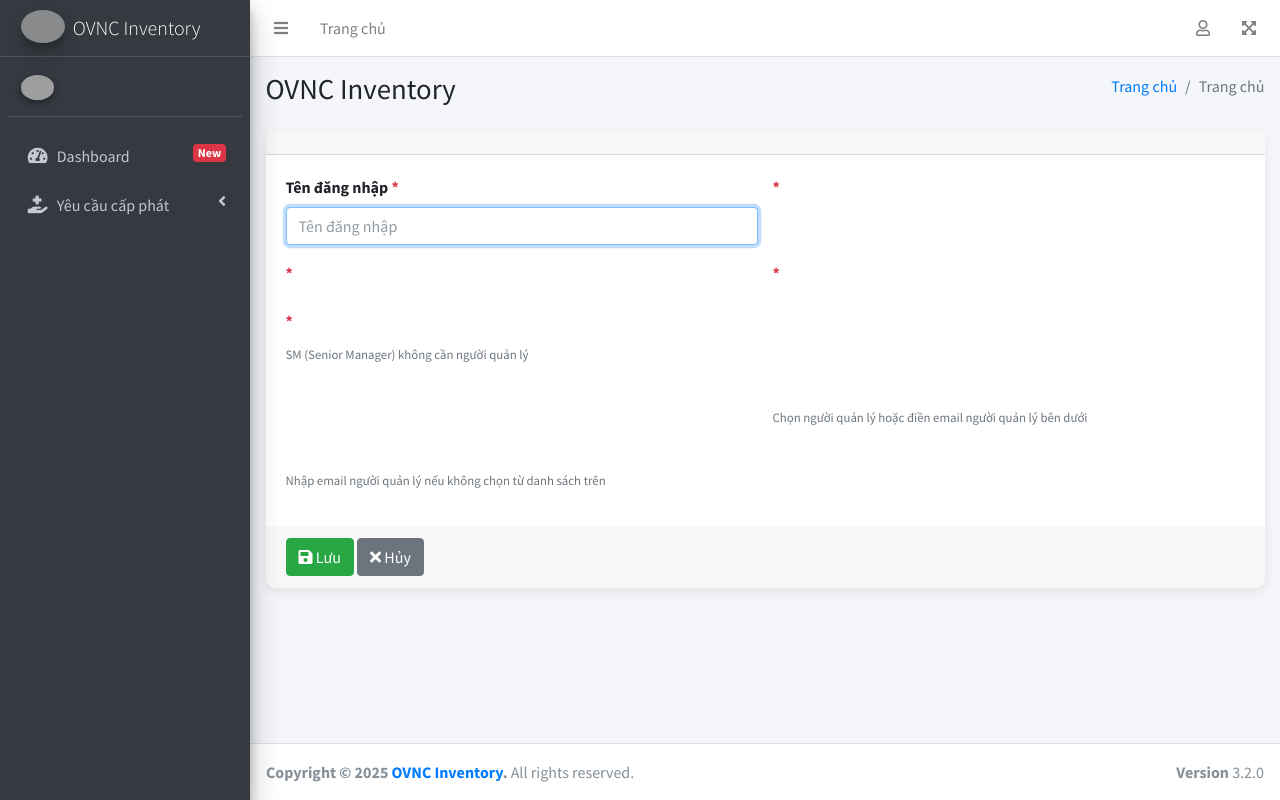
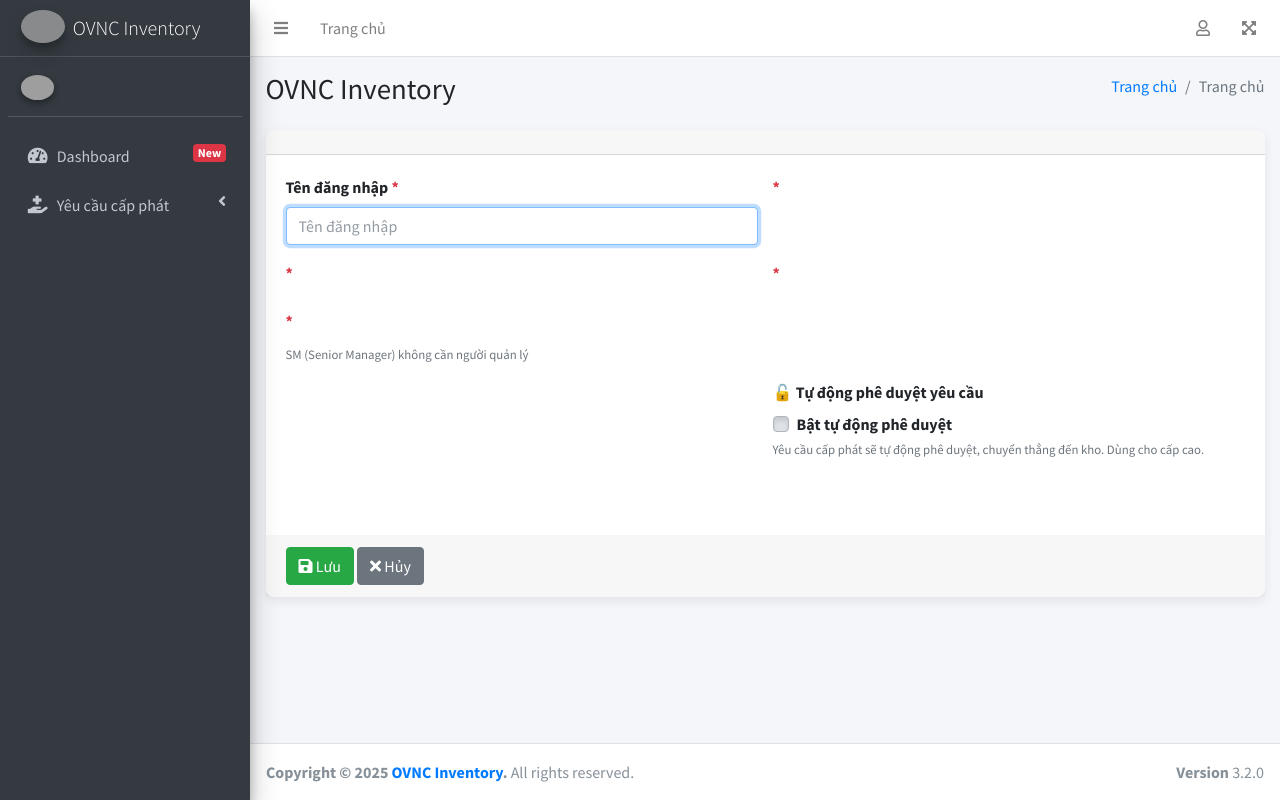
Before and after one commit to VuViet217/gakho, a Django app: template myproject/templates/accounts/user_form.html in a window 1280 px wide. Run offline with Django 5.2, Linux system fonts and the light colour scheme; the template is opened without the code that fills it: values that come from a table or form of the project are taken from there, others are empty; some libraries are stand-ins or nearby versions; grey boxes are pictures that could not be loaded.

Commit message:
Add auto_approve feature: allow high-level users to bypass approval process

```diff
--- a/myproject/accounts/forms.py
+++ b/myproject/accounts/forms.py
@@ -32,16 +32,9 @@ class CustomAuthenticationForm(AuthenticationForm):
 class UserRegistrationForm(UserCreationForm):
     """Form đăng ký tài khoản mới"""
 
-    # Thêm trường cho manager_email
-    manager_email = forms.EmailField(
-        required=False,
-        widget=forms.EmailInput(attrs={'class': 'form-control', 'placeholder': 'Email người quản lý'}),
-        label='Email người quản lý'
-    )
-
     class Meta:
         model = User
-        fields = ('username', 'first_name', 'last_name', 'email', 'role', 'department', 'phone', 'manager', 'manager_email', 'profile_image', 'is_staff', 'is_superuser', 'is_active')
+        fields = ('username', 'first_name', 'last_name', 'email', 'role', 'department', 'phone', 'manager', 'auto_approve', 'profile_image', 'is_staff', 'is_superuser', 'is_active')
         widgets = {
             'username': forms.TextInput(attrs={'class': 'form-control', 'placeholder': 'Tên đăng nhập'}),
             'first_name': forms.TextInput(attrs={'class': 'form-control', 'placeholder': 'Tên'}),
@@ -51,6 +44,7 @@ class UserRegistrationForm(UserCreationForm):
             'department': forms.TextInput(attrs={'class': 'form-control', 'placeholder': 'Bộ phận'}),
             'phone': forms.TextInput(attrs={'class': 'form-control', 'placeholder': 'Số điện thoại'}),
             'manager': forms.Select(attrs={'class': 'form-control select2'}),
+            'auto_approve': forms.CheckboxInput(attrs={'class': 'custom-control-input'}),
             'profile_image': forms.ClearableFileInput(attrs={'class': 'form-control'}),
             'is_staff': forms.CheckboxInput(attrs={'class': 'custom-control-input'}),
             'is_superuser': forms.CheckboxInput(attrs={'class': 'custom-control-input'}),
@@ -65,6 +59,7 @@ class UserRegistrationForm(UserCreationForm):
             'department': 'Bộ phận',
             'phone': 'Số điện thoại',
             'manager': 'Người quản lý',
+            'auto_approve': 'Tự động phê duyệt',
             'profile_image': 'Ảnh đại diện',
             'is_staff': 'Quyền truy cập trang quản trị',
             'is_superuser': 'Quyền superuser',
@@ -93,6 +88,7 @@ class UserRegistrationForm(UserCreationForm):
 
         # Các trường required
         self.fields['manager'].required = False
+        self.fields['manager'].help_text = ''  # Xóa help text
         self.fields['email'].required = True
         self.fields['first_name'].required = True
         self.fields['last_name'].required = True
@@ -134,16 +130,9 @@ class UserUpdateForm(UserChangeForm):
     """Form cập nhật thông tin người dùng (dành cho admin)"""
     password = None
 
-    # Thêm trường cho manager_email
-    manager_email = forms.EmailField(
-        required=False,
-        widget=forms.EmailInput(attrs={'class': 'form-control', 'placeholder': 'Email người quản lý'}),
-        label='Email người quản lý'
-    )
-
     class Meta:
         model = User
-        fields = ('username', 'first_name', 'last_name', 'email', 'role', 'department', 'phone', 'manager', 'manager_email', 'profile_image', 'is_staff', 'is_superuser', 'is_active')
+        fields = ('username', 'first_name', 'last_name', 'email', 'role', 'department', 'phone', 'manager', 'auto_approve', 'profile_image', 'is_staff', 'is_superuser', 'is_active')
         widgets = {
             'username': forms.TextInput(attrs={'class': 'form-control', 'readonly': True}),
             'first_name': forms.TextInput(attrs={'class': 'form-control'}),
@@ -153,6 +142,7 @@ class UserUpdateForm(UserChangeForm):
             'department': forms.TextInput(attrs={'class': 'form-control'}),
             'phone': forms.TextInput(attrs={'class': 'form-control'}),
             'manager': forms.Select(attrs={'class': 'form-control select2'}),
+            'auto_approve': forms.CheckboxInput(attrs={'class': 'custom-control-input'}),
             'profile_image': forms.ClearableFileInput(attrs={'class': 'form-control'}),
             'is_staff': forms.CheckboxInput(attrs={'class': 'custom-control-input'}),
             'is_superuser': forms.CheckboxInput(attrs={'class': 'custom-control-input'}),
@@ -167,6 +157,7 @@ class UserUpdateForm(UserChangeForm):
             'department': 'Bộ phận',
             'phone': 'Số điện thoại',
             'manager': 'Người quản lý',
+            'auto_approve': 'Tự động phê duyệt',
             'profile_image': 'Ảnh đại diện',
             'is_staff': 'Quyền truy cập trang quản trị',
             'is_superuser': 'Quyền superuser',
@@ -184,12 +175,10 @@ class UserUpdateForm(UserChangeForm):
 
         if self.instance and self.instance.pk:
             manager_queryset = manager_queryset.exclude(pk=self.instance.pk)
-            # Nếu đã có manager_email, điền vào trường này
-            if self.instance.manager_email:
-                self.fields['manager_email'].initial = self.instance.manager_email
 
         self.fields['manager'].queryset = manager_queryset
         self.fields['manager'].required = False
+        self.fields['manager'].help_text = ''  # Xóa help text
         self.fields['email'].required = True
         self.fields['first_name'].required = True
         self.fields['last_name'].required = True
--- a/myproject/templates/accounts/user_form.html
+++ b/myproject/templates/accounts/user_form.html
@@ -119,30 +119,32 @@
                         </div>
                     </div>
                     <div class="col-md-6">
+                        <div class="form-group">
+                            <label><strong>🔓 Tự động phê duyệt yêu cầu</strong></label>
+                            <div class="custom-control custom-checkbox">
+                                <input type="checkbox" class="custom-control-input" id="id_auto_approve" name="auto_approve" {% if form.auto_approve.value %}checked{% endif %}>
+                                <label class="custom-control-label" for="id_auto_approve">
+                                    Bật tự động phê duyệt
+                                </label>
+                            </div>
+                            <small class="form-text text-muted">
+                                Yêu cầu cấp phát sẽ tự động phê duyệt, chuyển thẳng đến kho. Dùng cho cấp cao.
+                            </small>
+                            {% if form.auto_approve.errors %}
+                            <div class="text-danger">{{ form.auto_approve.errors }}</div>
+                            {% endif %}
+                        </div>
+                    </div>
+                </div>
+
+                <div class="row">
+                    <div class="col-md-6">
                         <div class="form-group" id="manager-group">
                             <label for="{{ form.manager.id_for_label }}">{{ form.manager.label }}</label>
                             {{ form.manager }}
                             {% if form.manager.errors %}
                             <div class="text-danger">{{ form.manager.errors }}</div>
                             {% endif %}
-                            <small class="form-text text-muted">
-                                Chọn người quản lý hoặc điền email người quản lý bên dưới
-                            </small>
-                        </div>
-                    </div>
-                </div>
-
-                <div class="row">
-                    <div class="col-md-6">
-                        <div class="form-group" id="manager-email-group">
-                            <label for="{{ form.manager_email.id_for_label }}">{{ form.manager_email.label }}</label>
-                            {{ form.manager_email }}
-                            {% if form.manager_email.errors %}
-                            <div class="text-danger">{{ form.manager_email.errors }}</div>
-                            {% endif %}
-                            <small class="form-text text-muted">
-                                Nhập email người quản lý nếu không chọn từ danh sách trên
-                            </small>
                         </div>
                     </div>
                     <div class="col-md-6">
@@ -209,33 +211,15 @@ $(document).ready(function() {
     $('#id_role').on('change', function() {
         const role = $(this).val();
         const managerGroup = $('#manager-group');
-        const managerEmailGroup = $('#manager-email-group');
         const managerSelect = $('#id_manager');
 
         if (role === 'sm') {
             // SM không cần người quản lý
             managerSelect.val('').trigger('change');
             managerGroup.hide();
-            managerEmailGroup.hide();
         } else {
             // Các vai trò khác có thể chọn người quản lý
             managerGroup.show();
-            managerEmailGroup.show();
-        }
-    });
-
-    // Khi thay đổi manager hoặc manager_email
-    $('#id_manager, #id_manager_email').on('change', function() {
-        const manager = $('#id_manager').val();
-        const managerEmail = $('#id_manager_email').val();
-
-        // Hiển thị thông báo nếu cả hai đều được điền
-        if (manager && managerEmail) {
-            if (!$('#manager-warning').length) {
-                $('#manager-group').append('<div id="manager-warning" class="text-warning mt-1">Bạn đã chọn người quản lý và điền email. Chỉ cần chọn một trong hai.</div>');
-            }
-        } else {
-            $('#manager-warning').remove();
         }
     });
 
```
Also changed, not shown: myproject/accounts/models.py (+10 -2 lines), myproject/accounts/templates/accounts/user_form.html (+40 -16 lines), myproject/inventory_requests/templates/inventory_requests/request_form.html (+8 -0 lines), myproject/inventory_requests/views.py (+29 -0 lines), myproject/accounts/migrations/0004_user_auto_approve.py (added), myproject/locale/en/LC_MESSAGES/django.po, myproject/locale/vi/LC_MESSAGES/django.po, 2 other files.
